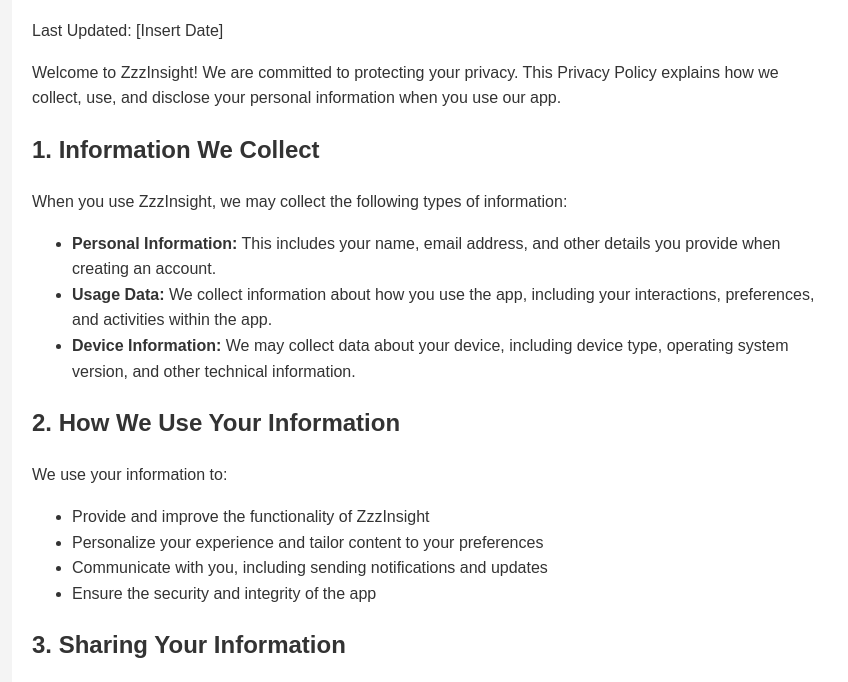
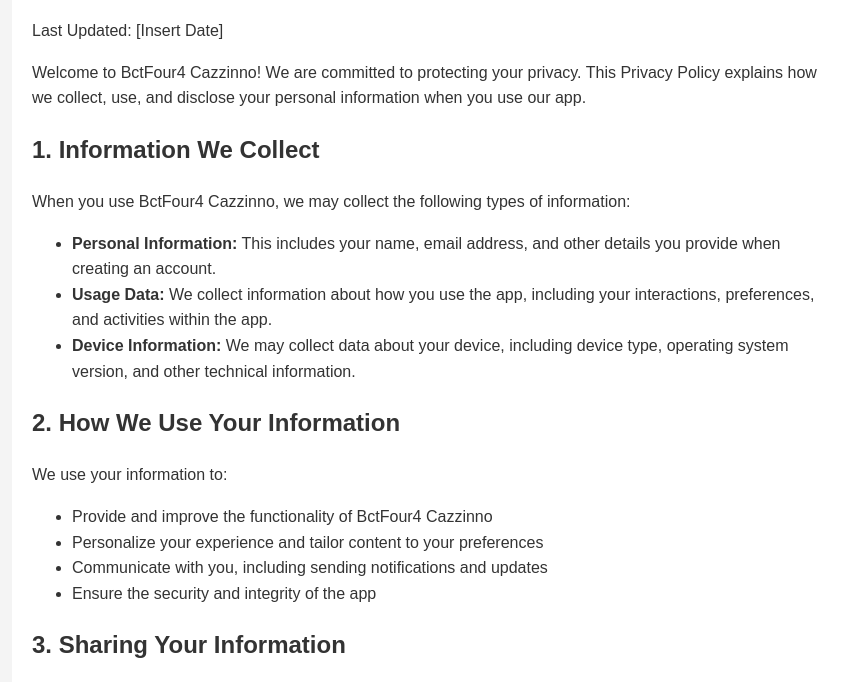
Before and after one commit to zxjota/Aposita19-Caziinoo-WEB, a plain HTML site: page index.html in a window 1280 px wide. Shown: the part 96-778 px from the top of the page, without its empty margins (208-1056 px from the left). Drawn offline with Linux system fonts and the light colour scheme.

Commit message:
Update index.html

```diff
--- a/index.html
+++ b/index.html
@@ -3,7 +3,7 @@
 <head>
   <meta charset="UTF-8" />
   <meta name="viewport" content="width=device-width, initial-scale=1.0"/>
-  <title>Privacy Policy - ZzzInsight</title>
+  <title>Privacy Policy - BctFour4 Cazzinno</title>
   <style>
     body {
       font-family: Arial, sans-serif;
@@ -38,10 +38,10 @@
   <div class="container">
     <h1>Privacy Policy</h1>
     <p>Last Updated: [Insert Date]</p>
-    <p>Welcome to ZzzInsight! We are committed to protecting your privacy. This Privacy Policy explains how we collect, use, and disclose your personal information when you use our app.</p>
+    <p>Welcome to BctFour4 Cazzinno! We are committed to protecting your privacy. This Privacy Policy explains how we collect, use, and disclose your personal information when you use our app.</p>
 
     <h2>1. Information We Collect</h2>
-    <p>When you use ZzzInsight, we may collect the following types of information:</p>
+    <p>When you use BctFour4 Cazzinno, we may collect the following types of information:</p>
     <ul>
       <li><strong>Personal Information:</strong> This includes your name, email address, and other details you provide when creating an account.</li>
       <li><strong>Usage Data:</strong> We collect information about how you use the app, including your interactions, preferences, and activities within the app.</li>
@@ -51,7 +51,7 @@
     <h2>2. How We Use Your Information</h2>
     <p>We use your information to:</p>
     <ul>
-      <li>Provide and improve the functionality of ZzzInsight</li>
+      <li>Provide and improve the functionality of BctFour4 Cazzinno</li>
       <li>Personalize your experience and tailor content to your preferences</li>
       <li>Communicate with you, including sending notifications and updates</li>
       <li>Ensure the security and integrity of the app</li>
@@ -78,7 +78,7 @@
 
     <h2>6. Contact Us</h2>
     <p>If you have any questions or concerns about this Privacy Policy or how we handle your personal information, please contact us at:</p>
-    <p>Email: <a href="mailto:garciacamerontun@gmail.com">garciacamerontun@gmail.com</a></p>
+    <p>Email: <a href="mailto:lassezaringuytin@gmail.com">lassezaringuytin@gmail.com</a></p>
 
     <h2>7. Changes to This Privacy Policy</h2>
     <p>We may update this Privacy Policy from time to time. We will notify you of any significant changes by posting the updated policy in the app or on our website. Please review this policy periodically for any updates.</p>
```
